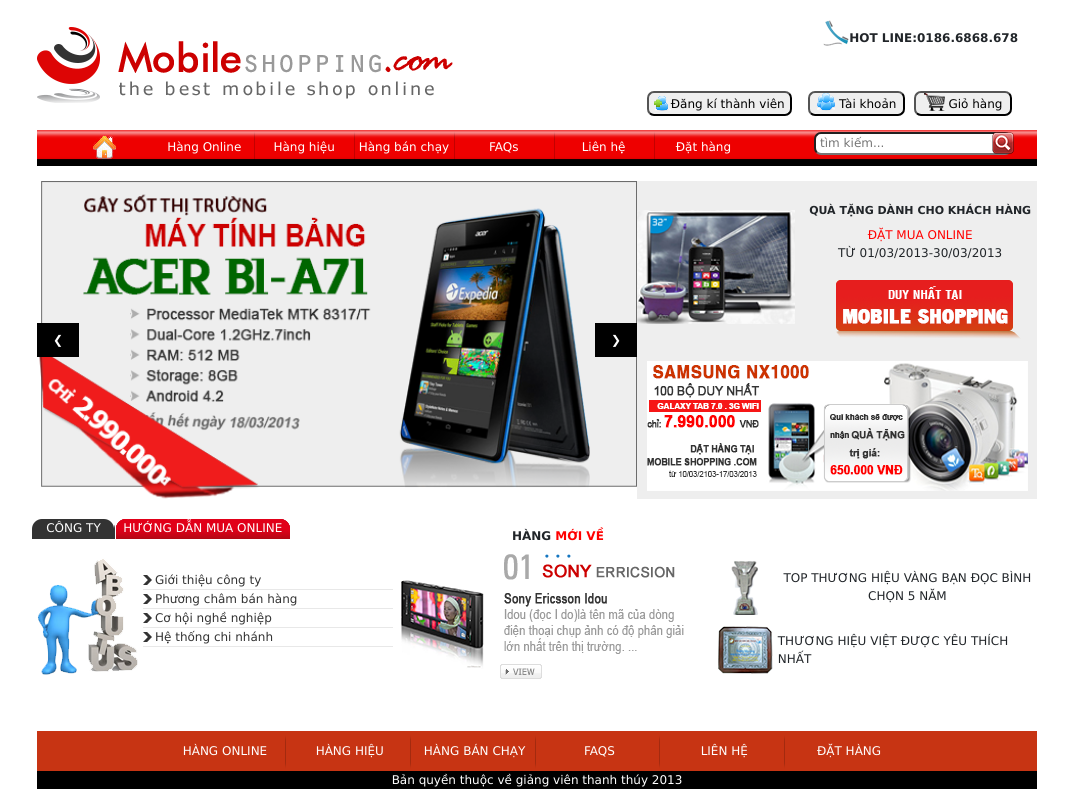
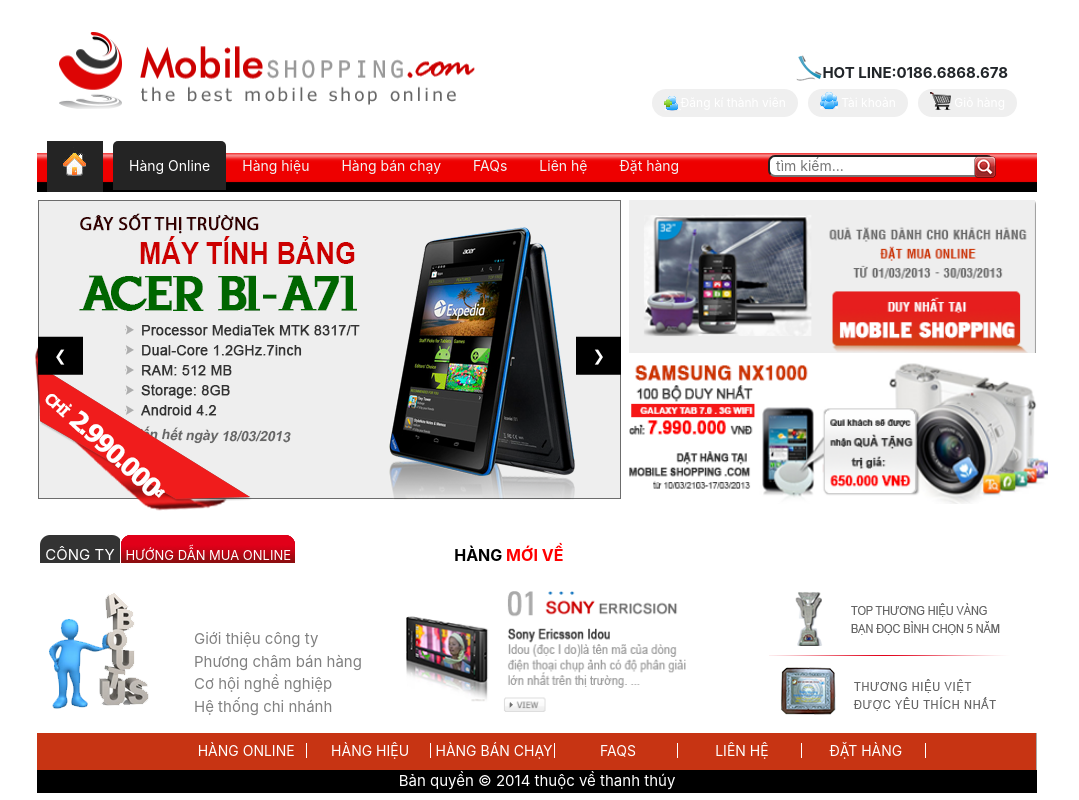
Before and after one commit to caohongquan/HQGit, a plain HTML site: page nccsoft/index.html in a window 1280 px wide. Shown: the whole page, without its empty margins (103-1182 px from the left). Drawn offline with nearby package versions, Linux system fonts and the light colour scheme.

Commit message:
upbanmoi

```diff
--- a/nccsoft/index.html
+++ b/nccsoft/index.html
@@ -1,6 +1,5 @@
 <!DOCTYPE html>
 <html>
-
 <head>
 	<title></title>
 	<meta charset="utf-8" />
@@ -12,57 +11,43 @@
     <script src="https://code.jquery.com/jquery-3.3.1.slim.min.js" integrity="sha384-q8i/X+965DzO0rT7abK41JStQIAqVgRVzpbzo5smXKp4YfRvH+8abtTE1Pi6jizo" crossorigin="anonymous"></script>
     <script src="https://cdnjs.cloudflare.com/ajax/libs/popper.js/1.14.3/umd/popper.min.js" integrity="sha384-ZMP7rVo3mIykV+2+9J3UJ46jBk0WLaUAdn689aCwoqbBJiSnjAK/l8WvCWPIPm49" crossorigin="anonymous"></script>
     <script src="https://stackpath.bootstrapcdn.com/bootstrap/4.1.1/js/bootstrap.min.js" integrity="sha384-smHYKdLADwkXOn1EmN1qk/HfnUcbVRZyYmZ4qpPea6sjB/pTJ0euyQp0Mk8ck+5T" crossorigin="anonymous"></script>
+  <!--   <link rel="stylesheet" href="https://maxcdn.bootstrapcdn.com/bootstrap/3.3.7/css/bootstrap.min.css"> -->
 </head>
 
-<body>
-    <div id="wrapper">
-        <!-- banner -->
-        <div id="banner">
-            <table width="100%" height="130px" border="0">
-                <tr style="width:50%" >
-                    <td rowspan="2"><img src="img/logo.png"></td>
-                    <td style="text-align: right;" colspan="3"><img src="img/icondienthoai.png" style="padding-bottom: 11px" / "><b style="margin-right: 19px">HOT LINE:0186.6868.678</b></td>
-                </tr>
-                <!-- nửa phải -->
-                <tr style="width:50%"style="float: right;">
-                  <td>
-                    <div><button  style="float: right;border-radius:7px;margin-right: -18px;height: 25px;width: 145px; "><img src="img/icon_dk.png" style="margin-bottom: 2px;">Đăng kí thành viên</button></div>
-                </td>
-                <td >
-                  <div><button  style="float: right;border-radius: 7px;height: 25px;width: 97px"><img src="img/icon_thu2.png" style="margin-bottom: 5px"> Tài khoản</button></div>
-                </td>
-                <td>
-                  <div><button  style="float: right;border-radius: 7px;width: 98px;height: 25px;margin-left: -26px;margin-right: 25px"><img src="img/icon_thu3.png" style="margin-bottom: 5px"> Giỏ hàng</button></div>
-                </td>
+<body style="margin: 0px auto;">
 
-                </tr>
-            </table>
+	<!-- HEADER -->
+	<div class="header">
+	  	<a href="#" class="logo" style=" width="100%" height="130px"">
+	  		<img class="logo_respon" src="img/logo.png" style="width: 416px;height: 77px">
+	  	</a>
+	 	<div class="header-right" >
+			 	<div style="display: block;float: right;padding-bottom: 5px"><img src="img/icondienthoai.png" style="padding-bottom: 11px" / "><b style="margin-right: 19px">HOT LINE:0186.6868.678</b></div>
+			    <div>
+				    <a class="active" href="#dangki"><img src="img/icon_dk.png"><span>Đăng kí thành viên</span></a>
+				    <a class="active" href="#contact"><img src="img/icon_thu2.png" style="margin-bottom: 5px"> <span>Tài khoản</span></a>
+				    <a class="active" href="#about"><img src="img/icon_thu3.png" style="margin-bottom: 5px"> <span>Giỏ hàng</span></a>
 				</div>
-        <!--  ket thuc banner -->
+	  	</div>
+	</div>
+	<!-- MENU -->
 			<div class="topnav" id="myTopnav">
 
-            <ul>
-                <li><a href="./index.html"><img src="img/iconhome.png" style="padding-bottom: 5px;"></a></li>
-                <li><a href="#">Hàng Online</a></li><img src="img/phancach.png" style="vertical-align:middle" />
-                <li><a href="#">Hàng hiệu</a></li><img src="img/phancach.png" style="vertical-align:middle" />
-                <li><a href="#">Hàng bán chạy</a></li><img src="img/phancach.png" style="vertical-align:middle" />
-                <li><a href="#">FAQs</a></li><img src="img/phancach.png" style="vertical-align:middle" />
-                <li><a href="#">Liên hệ</a></li><img src="img/phancach.png" style="vertical-align:middle" />
-                <li><a href="#">Đặt hàng</a></li>
-              <!--   <li>
-                    <a href="javascript:void(0);" class="icon" onclick="myFunction()">
+				  <a href="#home" class="active first"><img src="img/iconhome.png"></a>
+				  <a href="#news" class="first">Hàng Online </a>
+				  <a href="#news">Hàng hiệu </a>
+				  <a href="#news">Hàng bán chạy </a>
+				  <a href="#news">FAQs </a>
+				  <a href="#contact">Liên hệ </a>
+				  <a href="#about">Đặt hàng </a>
+
+				 <a class="last"><input class="search" type="text" placeholder=" tìm kiếm..." name="Search"><img class="icon-search" src="img/iconsearch.png"/></a>
+				  <a href="javascript:voi	d(0);" class="icon" onclick="myFunction()">
 				    <i class="fa fa-bars"></i>
 				  </a>
-                </li> -->
+			</div>
 
 
-                <!-- Phần thu nhỏ menu -->
-
-               <!--  <a href="javascript:void(0);" class="icon" onclick="myFunction()">
-                    <i class="fa fa-bars"></i>
-                </a>
- -->
-                <!-- end -->
 			<script>
 				function myFunction() {
 				    var x = document.getElementById("myTopnav");
@@ -73,28 +58,26 @@
 				    }
 				}
 			</script>
+	<!-- END MENU -->
 
-                    <!-- TÌM KIẾM -->
+<!-- END HEADER -->
 
-                  <input style="border-radius: 7px;width: 5.22cm; vertical-align:4px;margin-left: 57px;padding-bottom: 1px" type="text" placeholder=" tìm kiếm..." name="Search"><img src="img/iconsearch.png" style="vertical-align:-4px;margin-left: -20px;margin-bottom: 1px;" />
+<!-- CONTENT -->
 
-            </ul>
+	<div id="content">
+		<div class="row">
+			  <div class="column">
+
+			          <div class="w3-content w3-display-container">
+			          <img id="slide1" class="mySlides" src="img/slide1.png" style="padding-left: 8px;">
+			          <img id="slide2" class="mySlides" src="img/slide22.png" style="padding-left: 8px">
+
+			          <button class="w3-button w3-black w3-display-left" 		onclick="plusDivs(-1)" style="margin-left:12px;">&#10094;</button>
+			          <button class="w3-button w3-black w3-display-right" onclick="plusDivs(1)" style="margin-left:12px;">&#10095;</button>
 			        </div>
-        <!-- ketthucmenu -->
-        <div id="noidung" style="width:1000px;height:550px;">
-            <div id="nd1">
-                <table width="100%" height="288px" border="0">
-                    <tr>
-                        <td rowspan="3" width="60%" height="299px">
-                            <div class="w3-content w3-display-container">
-                              <img class="mySlides" src="img/slide1.png" style="width:100%">
-                              <img class="mySlides" src="img/slide22.png" style="width:100%">
-                              <img class="mySlides" src="img/slide33.png" style="width:100%">
-
-                              <button class="w3-button w3-black w3-display-left" onclick="plusDivs(-1)">&#10094;</button>
-                              <button class="w3-button w3-black w3-display-right" onclick="plusDivs(1)">&#10095;</button>
-                            </div>
-
+			        	<!-- 	<span class="w3-badge demo w3-border w3-transparent w3-hover-white" onclick="currentDiv(1)"></span>
+					    <span class="w3-badge demo w3-border w3-transparent w3-hover-white" onclick="currentDiv(2)"></span>
+					    <span class="w3-badge demo w3-border w3-transparent w3-hover-white" onclick="currentDiv(3)"></span> -->
 			        <script>
 						var slideIndex = 1;
 						showDivs(slideIndex);
@@ -103,112 +86,122 @@
 						  showDivs(slideIndex += n);
 						}
 
+						function currentDiv(n) {
+						  showDivs(slideIndex = n);
+						}
+
 						function showDivs(n) {
 						  var i;
 						  var x = document.getElementsByClassName("mySlides");
+						  var dots = document.getElementsByClassName("demo");
 						  if (n > x.length) {slideIndex = 1}
 						  if (n < 1) {slideIndex = x.length}
 						  for (i = 0; i < x.length; i++) {
 						     x[i].style.display = "none";
 						  }
+						  for (i = 0; i < dots.length; i++) {
+						     dots[i].className = dots[i].className.replace(" w3-white", "");
+						  }
 						  x[slideIndex-1].style.display = "block";
+						  dots[slideIndex-1].className += " w3-white";
 						}
 						</script>
-                        </td>
-                        <div id="bgim">
-                            <td rowspan="2" style="height:50%;background-image: url(img/bg_33.png);"><img src="img/tivi.png"></td>
-                            <td style="text-align: center;background-image: url(img/bg_33.png);">
-                                <p><b style="font-size: 11px !important;"><center>QUÀ TẶNG DÀNH CHO KHÁCH HÀNG</center></B></p>
-                                <p style="color: red;">ĐẶT MUA ONLINE</P>
-                                <P>TỪ 01/03/2013-30/03/2013</P>
-                            </td>
-                    </tr>
-                    <tr>
-                        <td style="margin: 0;padding-bottom: 10px;margin-left: 10px;padding-left: 33px;background-image: url(img/bg_33.png);padding-top: 2px;">
-                            <img src="img/chuan3.png">
-                        </td>
-                    </tr>
+
+
+
 			  </div>
-                    <tr>
-                        <div id="dobong">
-                            <td colspan="2" style="background-image: url(img/bg_33.png);padding-left: 10px"> <img src="img/b3.png"></td>
+			  <div class="column">
+			    	<img src="img/anhbe.png" style="width:100%;padding-right: 12px">
+			        <img src="img/b3.png" style="width:100%">
+
+
 			  </div>
-                    </tr>
-                </table>
+
 			</div>
-            <div id="noidungduoi">
-                <table width="100%" height="110" border="0">
-                    <tr>
-                        <td colspan="2">
-                            <div id="menu_duoi">
+	</div>
+		<!-- CONTENT 2 -->
+			<div class="navbar2" id="menu2">
 				<ul>
-                                    <li style="background: url(img/congty.png); width: 83px;text-align: center;padding-top: 7px"><a href="#">CÔNG TY</a></li>
-                                    <li style="background: url(img/huongdanmuaonline.png);width: 174px;text-align: center;padding-top: 7px; margin-left: -3px"><a href="#">HƯỚNG DẪN MUA ONLINE</a></li>
+					<li><a href="" style="margin-left: -20px;width: 80px;background-image: url(img/congty.png);text-align: center;height: 28px">CÔNG TY</a></li>
+					<li id="hd"><a href="" style="margin-left: -138px;width: 174px;background-image: url(img/huongdanmuaonline.png);font-size: 13px;text-align: center;height: 28px">HƯỚNG DẪN MUA ONLINE</a>
+					<li>
+						<b><a href="" style="color: black;font-size: 16px ">HÀNG <span style="color: red">MỚI VỀ</span></a></b>
+
+					</li>
 				</ul>
 			</div>
-                        </td>
-                        <td width="32%" style="text-align: center;"><b>HÀNG </b><span style="color: red;"><b>MỚI VỀ</b></span></td>
-                        <td colspan="2"> </td>
-                    </tr>
-                    <tr>
-                        <td width="10%" rowspan="2">
-                            <div>
-                                <img src="img/aboutus.png">
-                            </div>
-                        </td>
-                        <td width="26%" rowspan="2">
-                            <div id="gioithieu2">
-                                <ul>
-                                    <li><a href="#">Giới thiệu công ty</a></li>
-                                    <li><a href="#">Phương châm bán hàng</a></li>
-                                    <li><a href="#">Cơ hội nghề nghiệp</a></li>
-                                    <li><a href="#">Hệ thống chi nhánh</a></li>
+
+
+
+
+			<div class="row" style="padding-top: 30px">
+			  <div class="column">
+			    <img src="img/aboutus.png" style="float: left;padding-left: 22px">
+			    <div style="padding-left: 118px; padding-top: 30px"><ul>
+				    	<li>
+				    		<span class="glyphicon glyphicon-chevron-right"></span>
+				    		<a href="">Giới thiệu công ty</a>
+				    	</li>
+				    	<li>
+							<span class="glyphicon glyphicon-chevron-right"></span></span>
+				    		<a href="">Phương châm bán hàng</a></li>
+				    	<li><span class="glyphicon glyphicon-chevron-right"></span><a href="">Cơ hội nghề nghiệp</a></li>
+				    	<li><span class="glyphicon glyphicon-chevron-right"></span></span><a href="">Hệ thống chi nhánh</a></li>
 			    	</ul>
 				</div>
-                        </td>
-                        <td rowspan="2"><img src="img/slidebe.png"></td>
-                        <td width="6%">
-                            <div id="hc1">
-                                <img src="img/huanchuong.png" style="margin-left: 12px">
+
 			  </div>
-                        </td>
-                        <td width="26%" style="text-align: center;">TOP THƯƠNG HIỆU VÀNG BẠN ĐỌC BÌNH CHỌN 5 NĂM</td>
-                    </tr>
-                    <tr>
-                        <td>
-                            <div id="hc2">
-                                <img src="img/huanchuong2.png">
+			  <div class="column">
+			    <img src="img/slidebe.png" style="width:283px;height: 121px;margin-left: -138px;float: left;">
+
+			  <div class="column">
+			    <img src="img/phan2_sl3.png" style="margin-left: 83px" >
 			</div>
-                            <div></div>
-                        </td>
-                        <td>THƯƠNG HIỆU VIỆT ĐƯỢC YÊU THÍCH NHẤT</td>
-                    </tr>
-                </table>
+
+
+		<!-- END CONTENT 2 -->
+<!-- END CONTENT -->
+
+<!-- FOOTER -->
+
+
+          <!-- menucuoicung -->
+         <!-- menucuoicung -->
+
      </div>
  </div>
 
-          <!-- menucuoicung -->
-            <div id="menu_end">
-              <ul>
-                  <li><a href="#">HÀNG ONLINE</a></li><img src="img/phancach.png" style="vertical-align:middle" />
-                  <li><a href="#">HÀNG HIỆU</a></li><img src="img/phancach.png" style="vertical-align:middle" />
-                  <li><a href="#">HÀNG BÁN CHẠY</a></li><img src="img/phancach.png" style="vertical-align:middle" />
-                  <li><a href="#">FAQS</a></li><img src="img/phancach.png" style="vertical-align:middle" />
-                  <li><a href="#">LIÊN HỆ</a></li><img src="img/phancach.png" style="vertical-align:middle" />
-                  <li><a href="#">ĐẶT HÀNG</a></li>
-                  <!-- <li><img src="img/iconsearch.png" style="vertical-align:middle" /> </li> -->
+
+            <div id="menu_end" style="border-right:1px solid  #a9a9a9";>
+              	<ul style=" height: 37px;padding-top: 10px;font-size: 14px;background-color: #c73413;text-align: center;margin-bottom: 0px;line-height: 15px;font-family: "Helvetica Neue",Helvetica,Arial,sans-serif;">
+                  <li style="color: #f1f1f1;display: inline-block;width: 120px;height: 40px;line-height: 40px;"><a style="text-align: center;line-height: 15px;border-right:1px solid;text-decoration: none;color: #fff;display: block;" href="#">HÀNG ONLINE</a></li><!-- <img src="img/phancach.png" style="vertical-align:middle" /> -->
+
+                  <li style=" color: #f1f1f1;display: inline-block;width: 120px;height: 40px;line-height: 40px;"><a style="line-height: 15px;border-right:1px solid;text-decoration: none;color: #fff;display: block;" href="#">HÀNG HIỆU</a></li><!-- <img src="img/phancach.png" style="vertical-align:middle" /> -->
+
+                  <li style="    color: #f1f1f1;display: inline-block;width: 120px;height: 40px;line-height: 40px;"><a style="line-height: 15px;border-right:1px solid;text-decoration: none;color: #fff;display: block;" href="#">HÀNG BÁN CHẠY</a></li><!-- <img src="img/phancach.png" style="vertical-align:middle" /> -->
+
+                  <li style="    color: #f1f1f1;display: inline-block;width: 120px;height: 40px;line-height: 40px;"><a style="line-height: 15px;border-right:1px solid;text-decoration: none;color: #fff;display: block;" href="#">FAQS</a></li><!-- <img src="img/phancach.png" style="vertical-align:middle" /> -->
+
+                  <li style="    color: #f1f1f1;display: inline-block;width: 120px;height: 40px;line-height: 40px;"><a style="line-height: 15px;border-right:1px solid;text-decoration: none;color: #fff;display: block;" href="#">LIÊN HỆ</a></li><!-- <img src="img/phancach.png" style="vertical-align:middle" /> -->
+
+                  <li style="    color: #f1f1f1;display: inline-block;width: 120px;height: 40px;line-height: 40px;"><a style="line-height: 15px;border-right:1px solid;text-decoration: none;color: #fff;display: block;" href="#">ĐẶT HÀNG</a></li>
+
          		</ul>
 			</div>
-          <!-- ketthucmenucuoicung -->
 
           <!-- footer -->
-            <div id="footer">
-              Bản quyền thuộc về giảng viên thanh thúy 2013
+            <div id="footer" style="  background-color:black;
+  color: white;
+  text-align: center;
+">
+              Bản quyền © 2014 thuộc về thanh thúy
             </div>
 
           <!-- ketthucfooter -->
-    </div>
+<!-- END FOOTER -->
+
+
+
 
 </body>
-
 </html>
--- a/nccsoft/style.css
+++ b/nccsoft/style.css
@@ -1,158 +1,317 @@
-@charset "utf-8";
-
-/*==Reset CSS==*/
-
-* {
-    margin: 0px auto;
+/** {
+    box-sizing: border-box;
+    margin: 0 auto;
     padding: 0px;
     font-family: Verdana, Geneva, sans-serif;
     font-size: 12px
+
+  }
+*/
+*{
+  box-sizing: border-box;
+}
+/*#wrapper{
+  height: 800px;
+  width: 1000px;
+}*/
+body {
+  margin: 0 auto;
+  max-width: 1000px;
+  height: 800px;
+  font-family: Verdana, Geneva, sans-serif;
+  font-size: 12px
+  padding: 0px;
+}
+/*BANNER---------------------------------------*/
+
+.header {
+  overflow: hidden;
+  /*background-color: #f1f1f1;*/
+padding: 20px 10px;
+  margin: 0 auto;
+}
+.logo_respon{
+    width: 100%;
+    max-width: 500px;
+    height: auto;
+}
+.header a {
+  float: left;
+  color: black;
+  text-align: center;
+  padding: 12px;
+  text-decoration: none;
+  font-size: 12px;
+  line-height: 25px;
+  border-radius: 4px;
 }
 
-#wrapper {
-    max-width: 1000px;
-    height: 800px;
+.header a.logo {
+  font-size: 12px;
+  font-weight: bold;
 }
 
-p {
-    line-height: 2.5px;
-}
-/*==Style cho menu===*/
-.topnav {
-  overflow: hidden;
+.header a:hover {
+  background-color: #ddd;
+  color: black;
+  text-decoration: none;
 }
 
-#myTopnav ul {
-    list-style-type: none;
-    background-image: url(img/bg_menu.png);
-    text-align: center;
+.header a.active {
+  background-color: buttonface;
+  color: white;
+  height: 28px;
+  padding-top: 1px;
+  border-radius: 20px;
+  margin-bottom: 2px;
+  margin-right: 10px;
+}
 
+.header-right {
+  float: right;
+  padding-top: 35px;
+}
+x
+@media screen and (max-width: 650px) {
+  .header a {
+    float: none;
+    display: block;
+    text-align: left;
+  }
+  .header-right {
+    float: none;
+  }
+}
+/*END BANNER---------------------------------*/
+
+/*CSS MENU------------------------------------*/
+  .topnav {
+  overflow: hidden;
+  background-image: url(img/new_menu.png);
+  padding-top: 4px;
+}
+.topnav{
+  padding-top: 0px;
+}
+.topnav a {
+  float: left;
+  display: block;
+  color: #f2f2f2;
+  text-align: center;
+  padding: 14px 16px;
+  text-decoration: none;
+  font-size: 14px;
+
+  padding-left: -25px;
+}
+
+/* .topnav a:hover {
+  background-color: #ddd;
+  color: black;
+  text-decoration: none;
+} */
+
+.active {
+  color: white;
+  padding-bottom: 5px;
+  margin-top: -8px
+}
+.search{
+  border-radius: 7px;
+  width: 5.22cm
+  vertical-align:4px;
+  margin-left: 57px;
+  padding-top: 0px;
+  height: 22px;
+}
+.icon-search{
+  vertical-align: -4px;
+  margin-left: -20px;
+  margin-bottom: -3px;
+}
+.topnav .icon {
+  display: none;
+}
+
+@media screen and (max-width: 650px) {
+  .topnav a:not(:first-child) {display: none;}
+  .topnav a.icon {
+    float: right;
+    display: block;
   }
 
-#myTopnav li {
-    color: #f1f1f1;
-    display: inline-block;
-    width: 100px;
-    /* height: 20px; */
-    line-height: 31px;
-    margin-left: -5px;
 }
-
-#myTopnav a {
-    text-decoration: none;
-    color: #fff;
-    display: block;
-    line-height: 31px;
+@media screen and (max-width: 370px) {
+   span{
+    display: none;
+  }
+  .header a.active{
+    background-color: white;
+  }
 }
-
-/* #menu li:hover a {
-    background: #F1F1F1;
-    color: #333;
-    height: 100%;
-    padding-top: -50px;
-}
- */
-#myTopnav li:hover{
-  background-color:grey;
-  background-size: 200% 200%;
-}
-#myTopnav {
-    padding-left: 0px;
-}
-
-@media screen and (max-width:600px) {
+@media screen and (max-width: 650px) {
   .topnav.responsive {position: relative;}
   .topnav.responsive .icon {
     position: absolute;
     right: 0;
     top: 0;
   }
+
+}
   .topnav.responsive a {
     float: none;
     display: block;
     text-align: left;
   }
 }
+
+/*END CSS MENU---------------------------------*/
+
+/*CSS CONTENT*/
+
+.row {
+    display: -ms-flexbox; /* IE10 */
+    display: flex;
+    -ms-flex-wrap: wrap; /* IE10 */
+    flex-wrap: wrap;
+    padding: 0 4px;
+}
+
+/* Create four equal columns that sits next to each other */
+.column {
+    -ms-flex: 100%; /* IE10 */
+    flex: 25%;
+    max-width: 1000px;
+    padding: 0 4px;
+}
+
+.column img {
+    margin-top: 8px;
+    vertical-align: middle;
+}
+.column ul{
+  list-style: none;
+  margin-top: 15px;
+}
+.column ul li > span,.column ul li > a{
+  color: grey;
+}
+.column ul li >a {
+  padding-left: 10px;
+
+}
+.column ul li:hover span,.column ul li:hover a{
+  color: #242424;
+   font-weight: 700;
+}
+.topnav a:hover:not(.last),.topnav .first {
+  background-color: #242424;
+  border-radius: 5px 5px 0 0;
+  color: white;
+}
+.topnav .first{
+  margin-left: 10px;
+}
+/* Responsive layout - makes a two column-layout instead of four columns */
+@media screen and (max-width: 800px) {
+    .column {
+        -ms-flex: 50%;
+        flex: 50%;
+        max-width: 50%;
+    }
+}
+
+/* Responsive layout - makes the two columns stack on top of each other instead of next to each other */
+@media screen and (max-width: 590px) {
+    .column {
+        -ms-flex: 100%;
+        flex: 100%;
+        max-width: 100%;
+    }
+}
+
+/*cham bi*/ /*.w3-left, .w3-right, .w3-badge {cursor:pointer}
+.w3-badge {height:13px;width:13px;padding:0}*/
+
+/*CONTENT2*/
+    #menu2 ul {
+ /* background-image: url(img/huongdanmuaonline.png);*/
+  list-style-type: none;
+  text-align: left;
+  height: 27px;
+  padding-top: 22px;
+  margin-left: -12px;
+}
+#menu2 li {
+  color: #f1f1f1;
+  display: inline-block;
+  width: 200px;
+  height: 20px;
+  line-height: 40px;
+  margin-left: -5px;
+  text-align: left;
+  vertical-align:middle;
+}
+#menu2 a {
+  text-decoration: none;
+  color: #fff;
+  display: block;
+}
+#menu2 a:hover {
+  background-image:
+  color: #333;
+}
 @media screen and (max-width: 600px) {
-  .topnav a:not(:first-child) {display: none;}
-  .topnav a.icon {
+  .navbar2.responsive .icon {
+    position: absolute;
+    right: 0;
+    bottom:0;
+  }
+
+@media screen and (max-width: 600px) {
+  .navbar2 a:not(:first-child) {display: none;}
+  .navbar2 a.icon {
     float: right;
     display: block;
   }
 }
 
 
-/*end test reponsive*/ /*--topnav--------------------------*/
-#menu_duoi ul {
-    list-style-type: none;
+/*STYLE CHỖ NỘI DUNG DƯỚI*/
+
+/*END STYLE CHỖ NỘI DUNG DƯỚI*/
+
+/*END CONTENT2*/
+
+/* END CSS CONTENT*/
+
+/*FOOTER*/
+/*==Style cho menu===*/
+div.example {
+  background-color: blue;
+  padding: 20px;
 }
 
-#menu_duoi li {
-    color: #f1f1f1;
-    display: inline-block;
-    width: 50px;
-    height: 20px;
-    line-height: 5px;
-    margin-left: -5px;
+@media screen and (min-width: 500px) {
+  div.example {
+    font-size: 80px;
+  }
 }
 
-#menu_duoi a {
-    text-decoration: none;
-    color: #fff;
-    display: block;
+@media screen and (max-width: 1000px) {
+  div.example {
+    font-size: 30px;
+  }
 }
 
-#menu_duoi a:hover {
-    background: #F1F1F1;
-    color: #333;
-}
 
-#menu_duoi {
-    padding-left: 0px;
-}
-#footer{
-  background-color: r
-}
 
-#hc1 {
-    float: left;
-}
 
-#hc2 {
-    float: left;
-}
+
+
+/*END FOOTER*/
+
 /*
-#dobong {
-    box-shadow: 0px 0px 6px rgba(0, 0, 0, 10);
-    -moz-box-shadow: 0px 0px 6px rgba(0, 0, 0, 10);
-    -webkit-box-shadow: 0px 0px 6px rgba(0, 0, 0, 10);
-}
-*/
-
-#gioithieu2 ul {
-    width: 250px;
-    padding: 0;
-    list-style-type: none;
-    text-align: left;
-}
-
-#gioithieu2 li {
-    width: auto;
-    border-bottom: 1px solid #e8e8e8;
-    padding: 0 1em;
-    background: url(img/bg_li.png) no-repeat left center;
-}
-
-#gioithieu2 li a {
-    text-decoration: none;
-    color: #333;
-    /*font-weight: bold;*/
-}
-
-#gioithieu2 li:hover {
-    background: #CDE2CD;
-}
-
 #noidungduoi {
     padding-top: 20px;
 }
@@ -192,4 +351,4 @@ p {
   color: white;
   text-align: center;
 
-}
+}*/
```
Also changed, not shown: nccsoft/img/anhbe.png (added), nccsoft/img/bd_menu.png (added), nccsoft/img/logo-respon.png (added), nccsoft/img/logo2-respon.png (added), nccsoft/img/new.jpg (added), nccsoft/img/new_menu.png (added), nccsoft/img/phan2_sl3.png (added). Lines whose indentation alone changed are shown as unchanged.
